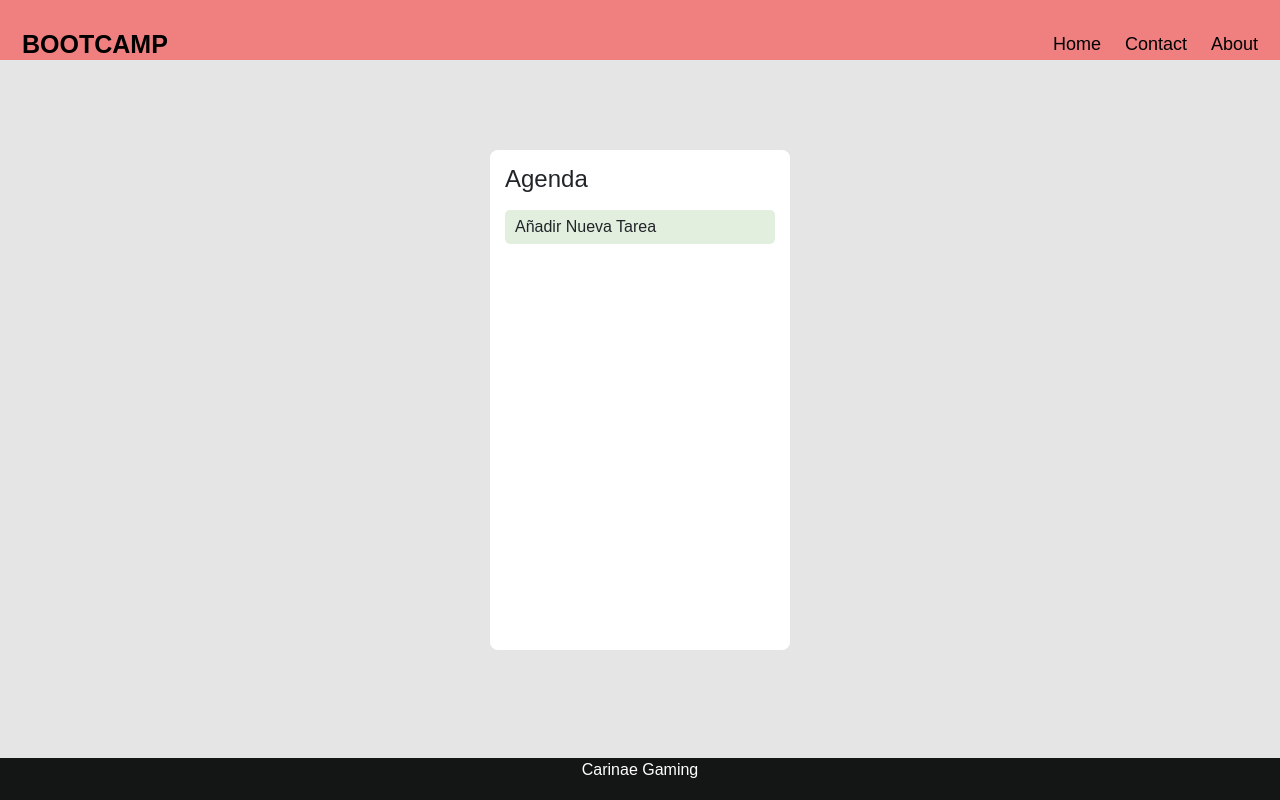
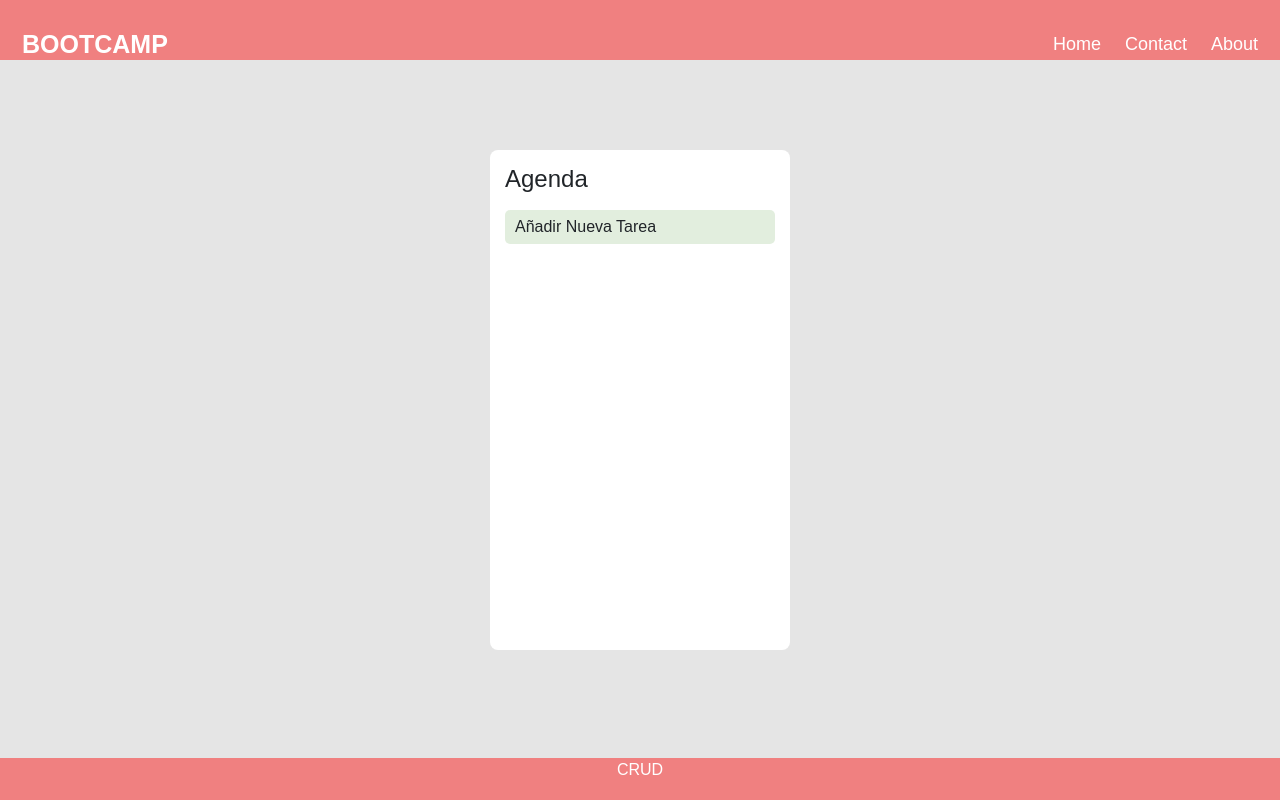
Before and after one commit to cquidenao/proy2-crud, a plain HTML site: page index.html in a window 1280 px wide. Drawn offline with nearby package versions, Linux system fonts and the light colour scheme.

Commit message:
mas detalles

```diff
--- a/index.html
+++ b/index.html
@@ -64,7 +64,7 @@
     </div>
   </div>
 
-  <footer>Carinae Gaming</footer>
+  <footer>CRUD</footer>
 </body>
 <script src="main.js"></script>
 <script src="https://cdn.jsdelivr.net/npm/bootstrap@5.1.3/dist/js/bootstrap.bundle.min.js"
--- a/style.css
+++ b/style.css
@@ -23,7 +23,7 @@ body {
 
   .header a {
     float: left;
-    color: black;
+    color: white;
     text-align: center;
     padding: 12px;
     text-decoration: none;
@@ -115,7 +115,7 @@ body {
     height: 42px;
     position: fixed;
     bottom: 0;
-    background-color: #141616;
+    background-color: lightcoral;
     z-index: 1;
     color: #FFFFFF !important;
     width: 100%;
```
